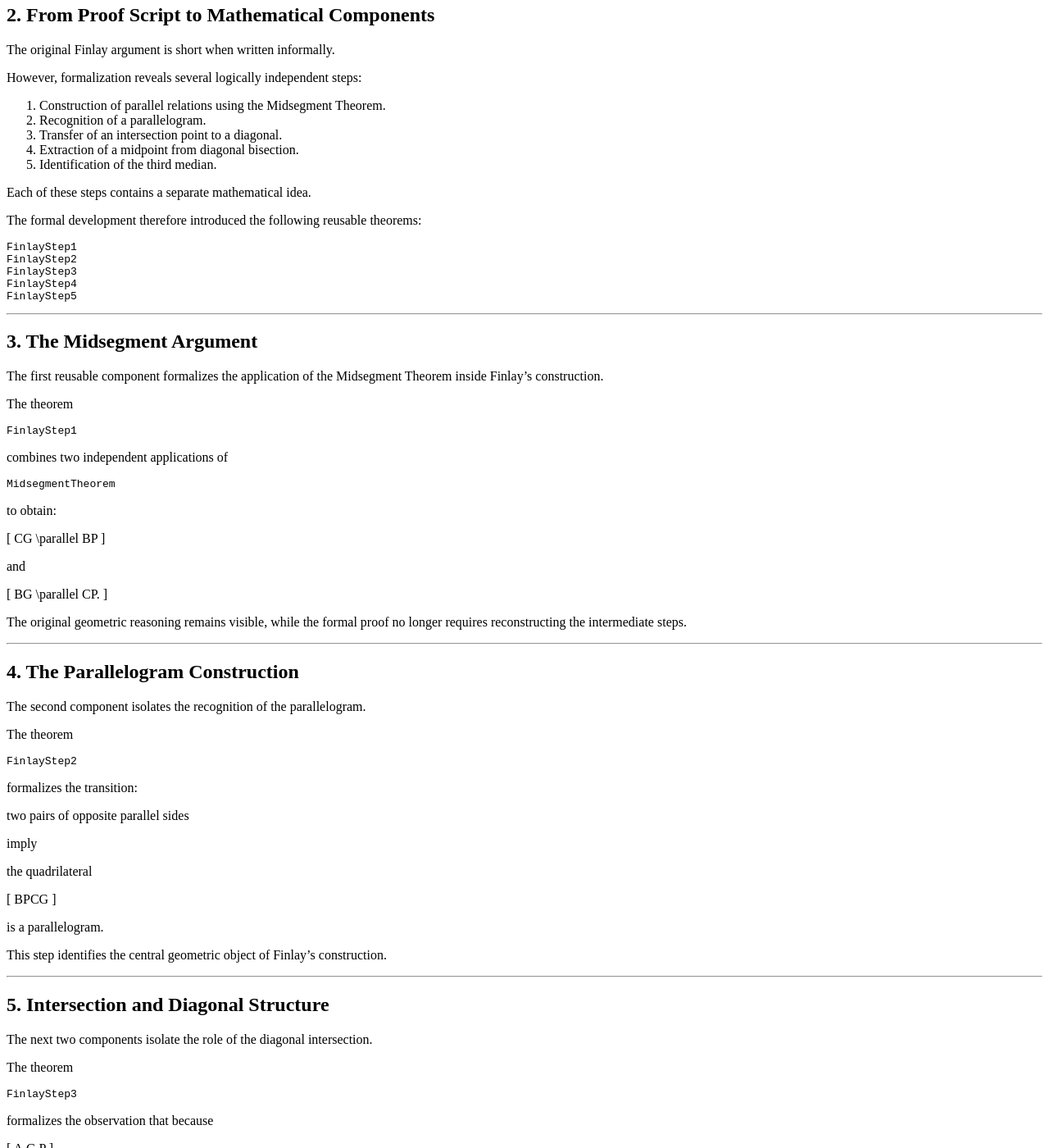
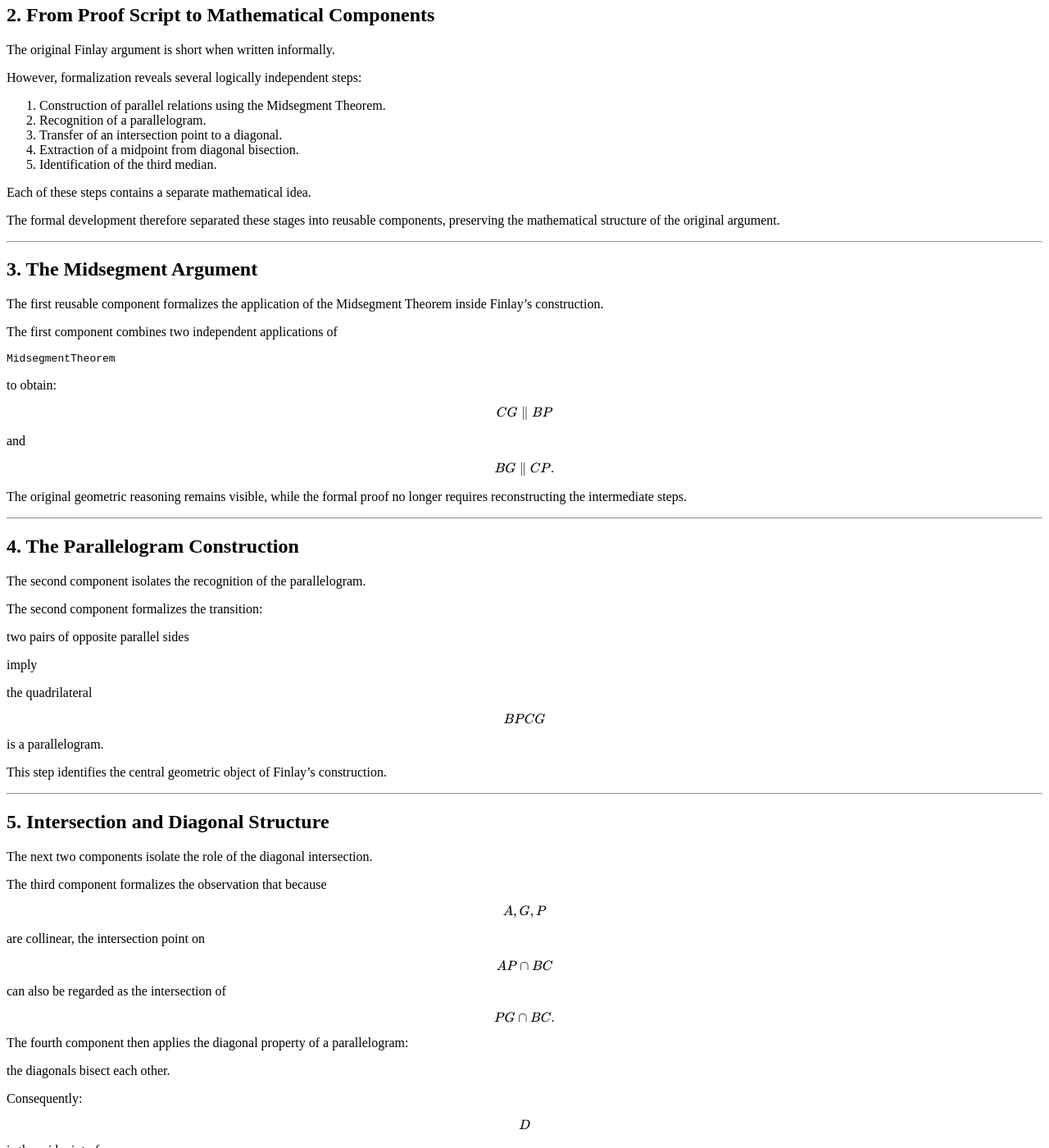
Before and after one commit to cgjteam/cgjteam.github.io, a Jekyll site: the page built from log-003.md, in a window 1280 px wide and 1400 px high, scrolled down 440 px. Shown: the whole window at 82% size. Built offline with Jekyll 4.4.1, drawn with Linux system fonts in a browser that asks for light colours; comment, search, counter and statistics services are not loaded; some of the changed text lies outside the part shown.

Commit message:
log 1 i 2

````diff
--- a/log-003.md
+++ b/log-003.md
@@ -41,15 +41,7 @@ However, formalization reveals several logically independent steps:
 
 Each of these steps contains a separate mathematical idea.
 
-The formal development therefore introduced the following reusable theorems:
-
-```lean
-FinlayStep1
-FinlayStep2
-FinlayStep3
-FinlayStep4
-FinlayStep5
-```
+The formal development therefore separated these stages into reusable components, preserving the mathematical structure of the original argument.
 
 ---
 
@@ -57,13 +49,7 @@ FinlayStep5
 
 The first reusable component formalizes the application of the Midsegment Theorem inside Finlay's construction.
 
-The theorem
-
-```lean
-FinlayStep1
-```
-
-combines two independent applications of
+The first component combines two independent applications of
 
 ```lean
 MidsegmentTheorem
@@ -71,15 +57,15 @@ MidsegmentTheorem
 
 to obtain:
 
-\[
+$$
 CG \parallel BP
-\]
+$$
 
 and
 
-\[
+$$
 BG \parallel CP.
-\]
+$$
 
 The original geometric reasoning remains visible, while the formal proof no longer requires reconstructing the intermediate steps.
 
@@ -89,13 +75,7 @@ The original geometric reasoning remains visible, while the formal proof no long
 
 The second component isolates the recognition of the parallelogram.
 
-The theorem
-
-```lean
-FinlayStep2
-```
-
-formalizes the transition:
+The second component formalizes the transition:
 
 two pairs of opposite parallel sides
 
@@ -103,9 +83,9 @@ imply
 
 the quadrilateral
 
-\[
+$$
 BPCG
-\]
+$$
 
 is a parallelogram.
 
@@ -117,51 +97,39 @@ This step identifies the central geometric object of Finlay's construction.
 
 The next two components isolate the role of the diagonal intersection.
 
-The theorem
+The third component formalizes the observation that because
 
-```lean
-FinlayStep3
-```
-
-formalizes the observation that because
-
-\[
+$$
 A,G,P
-\]
+$$
 
 are collinear, the intersection point on
 
-\[
+$$
 AP \cap BC
-\]
+$$
 
 can also be regarded as the intersection of
 
-\[
+$$
 PG \cap BC.
-\]
+$$
 
-The theorem
-
-```lean
-FinlayStep4
-```
-
-then applies the diagonal property of a parallelogram:
+The fourth component then applies the diagonal property of a parallelogram:
 
 the diagonals bisect each other.
 
 Consequently:
 
-\[
+$$
 D
-\]
+$$
 
 is the midpoint of
 
-\[
+$$
 BC.
-\]
+$$
 
 ---
 
@@ -169,39 +137,27 @@ BC.
 
 The last component isolates the elementary definition of a median.
 
-The theorem
+The final component states that if
 
-```lean
-FinlayStep5
-```
-
-states that if
-
-\[
+$$
 D
-\]
+$$
 
 is the midpoint of
 
-\[
+$$
 BC,
-\]
+$$
 
 then
 
-\[
+$$
 AD
-\]
+$$
 
 is a median.
 
-The final theorem
-
-```lean
-Finlay
-```
-
-combines all five components into the complete concurrency proof.
+The extracted components combine into the complete concurrency proof.
 
 It establishes:
 
````
Also changed, not shown: other parts of log-003.md (+0 -4 lines), log-002.md (+19 -12 lines).
